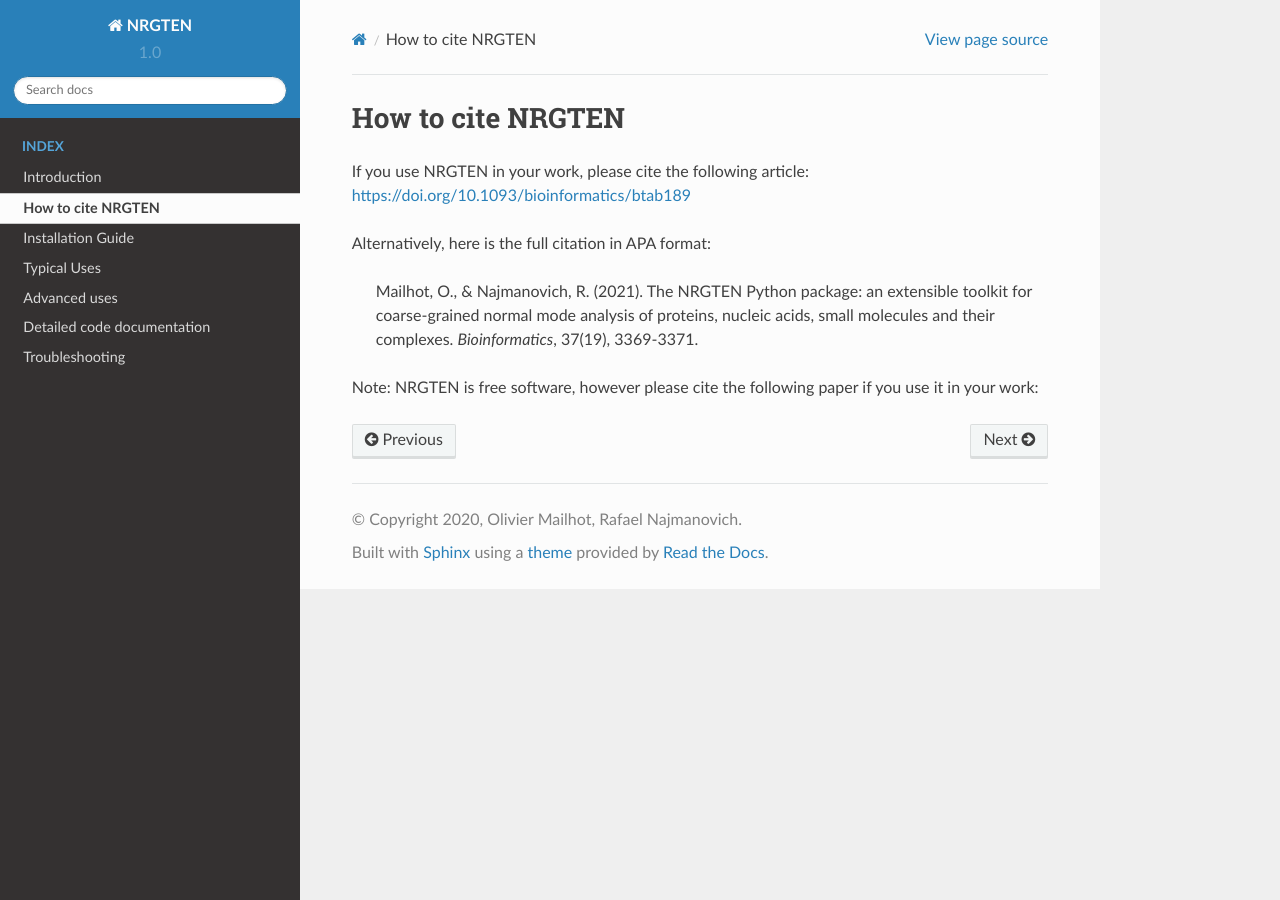
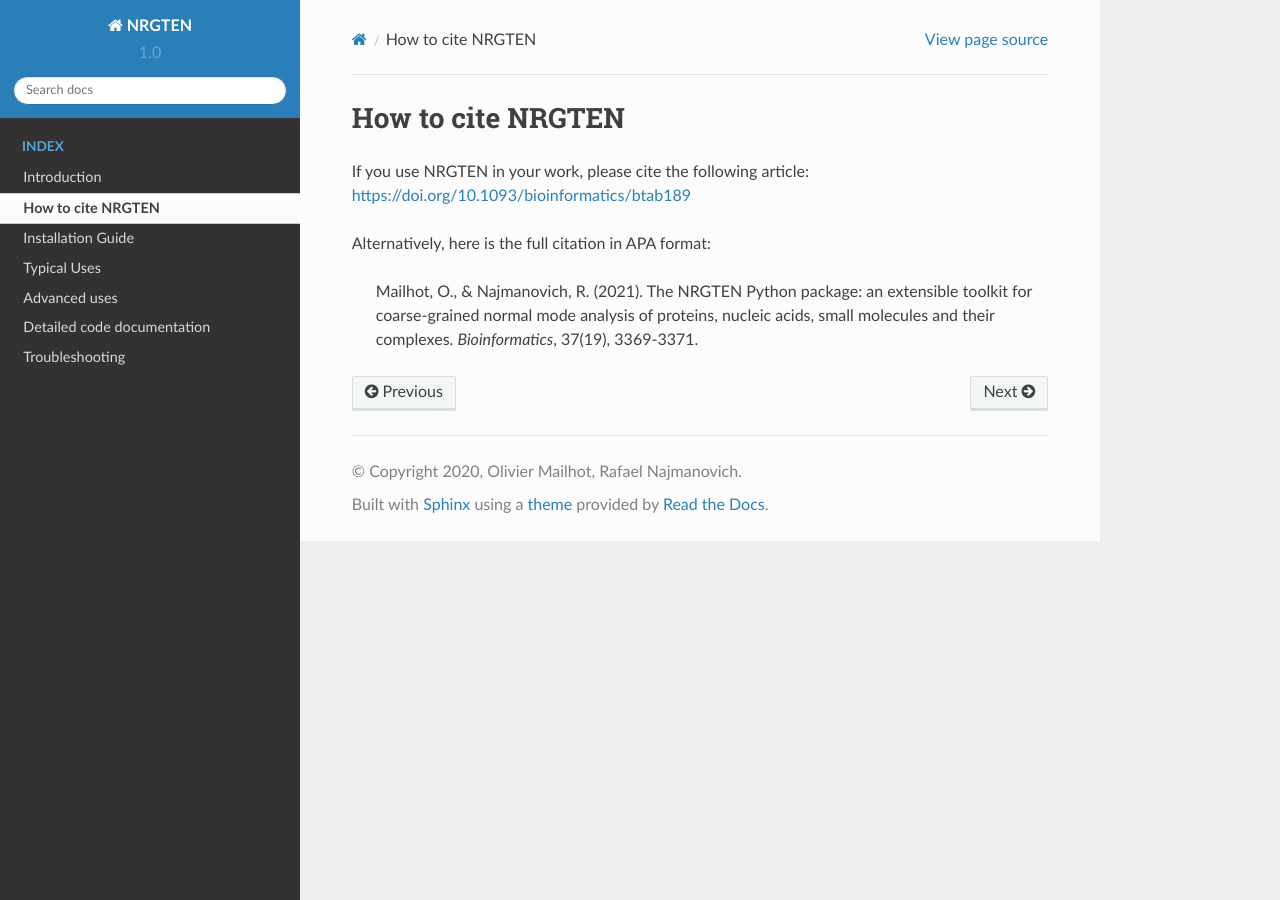
Before and after one commit to gregorpatof/nrgten_package, a Sphinx documentation site: the page built from docs/how_to_cite.rst, in a window 1280 px wide. Built offline with Sphinx 7.4.7 and the Read the Docs theme 2.0.0, drawn with Linux system fonts in a browser that asks for light colours.

```diff
--- a/docs/how_to_cite.rst
+++ b/docs/how_to_cite.rst
@@ -6,6 +6,3 @@
 Alternatively, here is the full citation in APA format:
 
     Mailhot, O., & Najmanovich, R. (2021). The NRGTEN Python package: an extensible toolkit for coarse-grained normal mode analysis of proteins, nucleic acids, small molecules and their complexes. *Bioinformatics*, 37(19), 3369-3371.
-
-Note: NRGTEN is free software, however please cite the following paper if
-you use it in your work:
```
